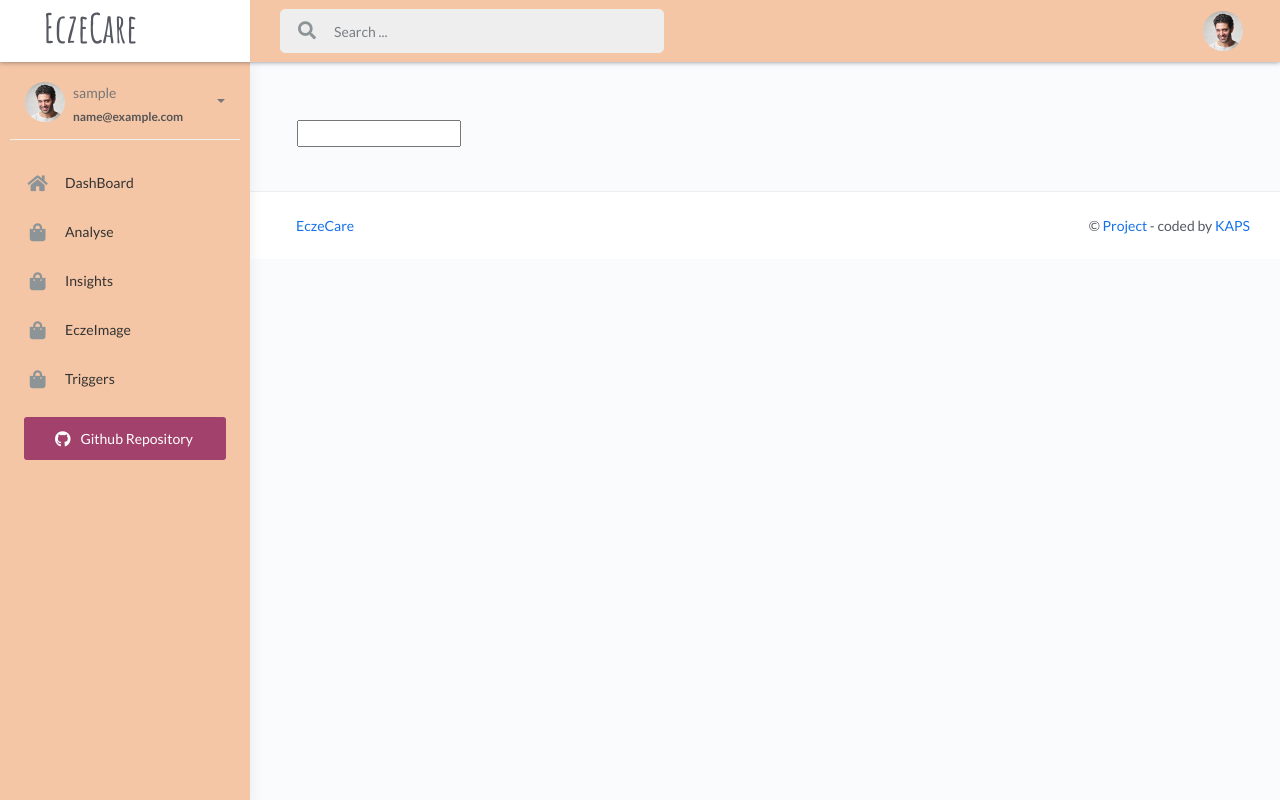
After one commit to KamaljeetSahoo/EczeCare, a Django app: page /add_element_page/1/ in a window 1280 px wide. The commit adds this page. Run offline with Django 4.2, Linux system fonts and the light colour scheme; the visitor is signed in with stand-in values (Sample User, id 1); some libraries are stand-ins or nearby versions.

Commit message:
add element init

```diff
--- a/eczema_profile/urls.py
+++ b/eczema_profile/urls.py
@@ -1,6 +1,7 @@
 from django.urls import path
 
 from .views import homepage, landing_page, analyse_page, analyse_poem,triggers,eczeImagePage,eczeImageUpload, add_trigger
+from .views import add_element_page
 
 urlpatterns = [
     path('home/', homepage, name="home"),
@@ -10,5 +11,6 @@ urlpatterns = [
     path('triggers/', triggers, name ="triggers"),
     path('ecze_image/', eczeImagePage, name="ecze_image"),
     path('image_upload/', eczeImageUpload),
-    path('add_trigger/', add_trigger)
+    path('add_trigger/', add_trigger),
+    path('add_element_page/<slug:element>/', add_element_page)
 ]
--- a/eczema_profile/views.py
+++ b/eczema_profile/views.py
@@ -121,3 +121,11 @@ def eczeImageUpload(request):
             return redirect("ecze_image")
     else:
         return redirect("login")
+
+
+def add_element_page(request, element):
+    print(element)
+    if request.user.is_authenticated:
+        return render(request, 'pages/add_element.html')
+    else:
+        return redirect("login")
--- /dev/null
+++ b/templates/pages/add_element.html
@@ -0,0 +1,23 @@
+{% extends "layouts/base1.html" %}
+
+{% block title %} Triggers {% endblock title %}
+
+<!-- Specific Page CSS goes HERE  -->
+{% block stylesheets %}{% endblock stylesheets %}
+{% block content %}
+    <div class="page-inner mt-5">
+        <div class="page-header mt-5">
+        <div class="container">
+            <form method="POST" action="/add_element/">
+                {% csrf_token %}
+                <input type="text" name="element">
+            </form>
+        </div>
+        </div>
+    </div>
+{% endblock content %}
+<!-- Specific JS goes HERE -->
+
+
+{% block javascripts %}
+{% endblock javascripts %}
--- a/templates/pages/triggers.html
+++ b/templates/pages/triggers.html
@@ -19,6 +19,7 @@
                                 <span class="selectgroup-button">{{food.food_name}}</span>
                             </label>
                         {% endfor %}
+                        <a class="btn btn-success btn-rounded" href="/add_element_page/food/">+</a>
                     </div>
                 </div>
                 <div class="form-group">
@@ -31,6 +32,7 @@
                             </label>
                         {% endfor %}
                     </div>
+                    <a class="btn btn-success btn-rounded" href="/add_element_page/allergy/">+</a>
                 </div>
                 <div class="form-group">
                     <label class="form-label">Contact Allergens</label>
@@ -42,6 +44,7 @@
                             </label>
                         {% endfor %}
                     </div>
+                    <a class="btn btn-success btn-rounded" href="/add_element_page/contact_allergen/">+</a>
                 </div>
                 <div class="form-group">
                     <label class="form-label">Activities</label>
@@ -64,6 +67,7 @@
                             </label>
                         {% endfor %}
                     </div>
+
                 </div>
                 <div class="form-group">
                     <label class="form-label">Products</label>
```
